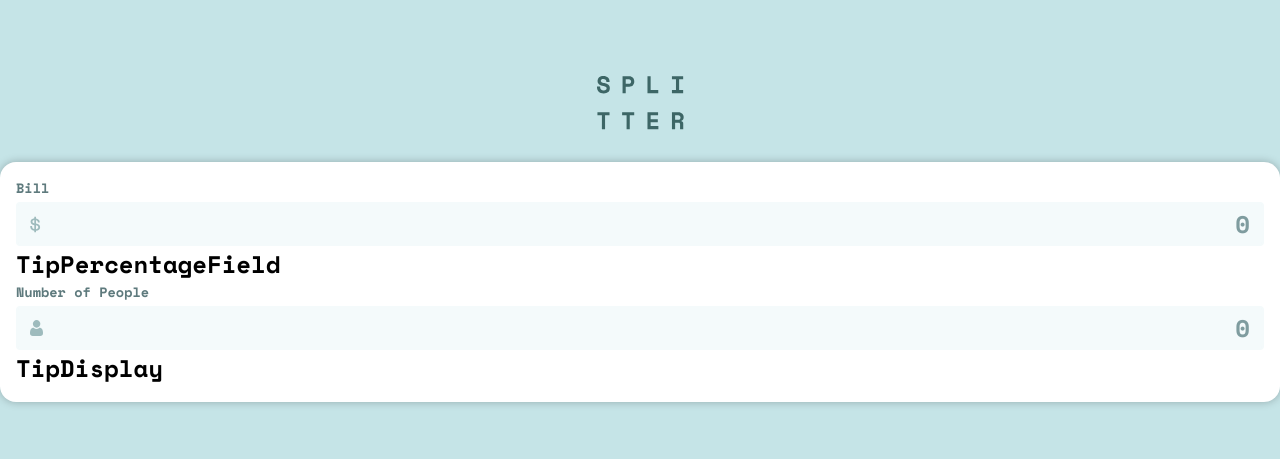
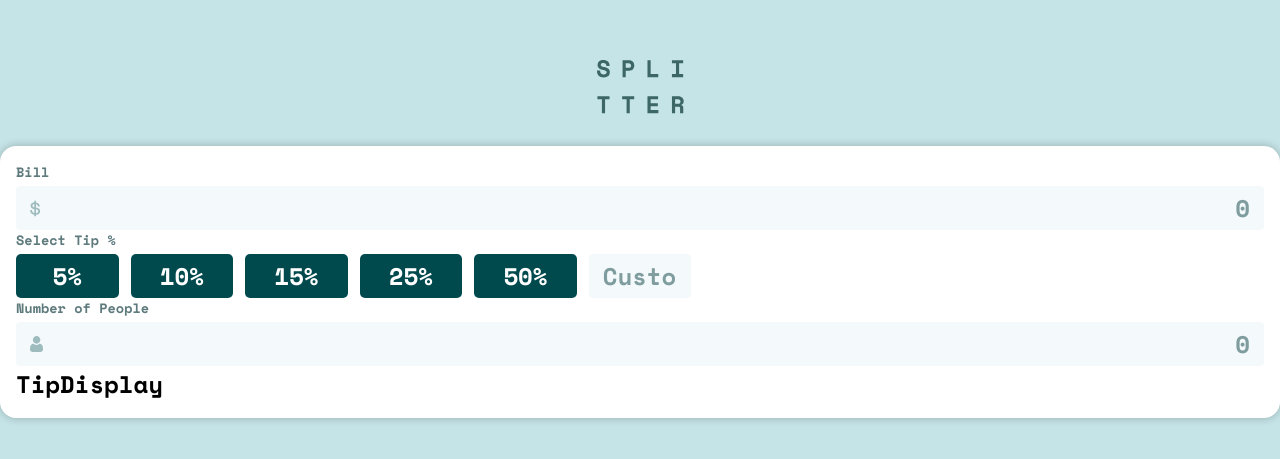
Before and after one commit to Lewis-mbui/tip-calculator-app, a React (Vite) app: page / in a window 1280 px wide. Shown: the part 161-620 px from the top of the page. Built offline with nearby package versions, Linux system fonts and the light colour scheme.

Commit message:
structure for TipPercentageField component

```diff
--- a/src/components/TipPercentageField.tsx
+++ b/src/components/TipPercentageField.tsx
@@ -1,5 +1,25 @@
-const TipPercentageField = () => {
-  return <div>TipPercentageField</div>;
+interface Props {
+  isDisabled: boolean;
+}
+
+const TipPercentageField = ({ isDisabled }: Props) => {
+  return (
+    <div className="form-group percentage">
+      <label htmlFor="custom-val">Select Tip %</label>
+      <button className="btn btn--block btn--tip">5%</button>
+      <button className="btn btn--block btn--tip">10%</button>
+      <button className="btn btn--block btn--tip">15%</button>
+      <button className="btn btn--block btn--tip">25%</button>
+      <button className="btn btn--block btn--tip">50%</button>
+      <input
+        disabled={isDisabled}
+        id="custom-val"
+        placeholder="Custom"
+        type="number"
+        className="custom-input"
+      />
+    </div>
+  );
 };
 
 export default TipPercentageField;
```
